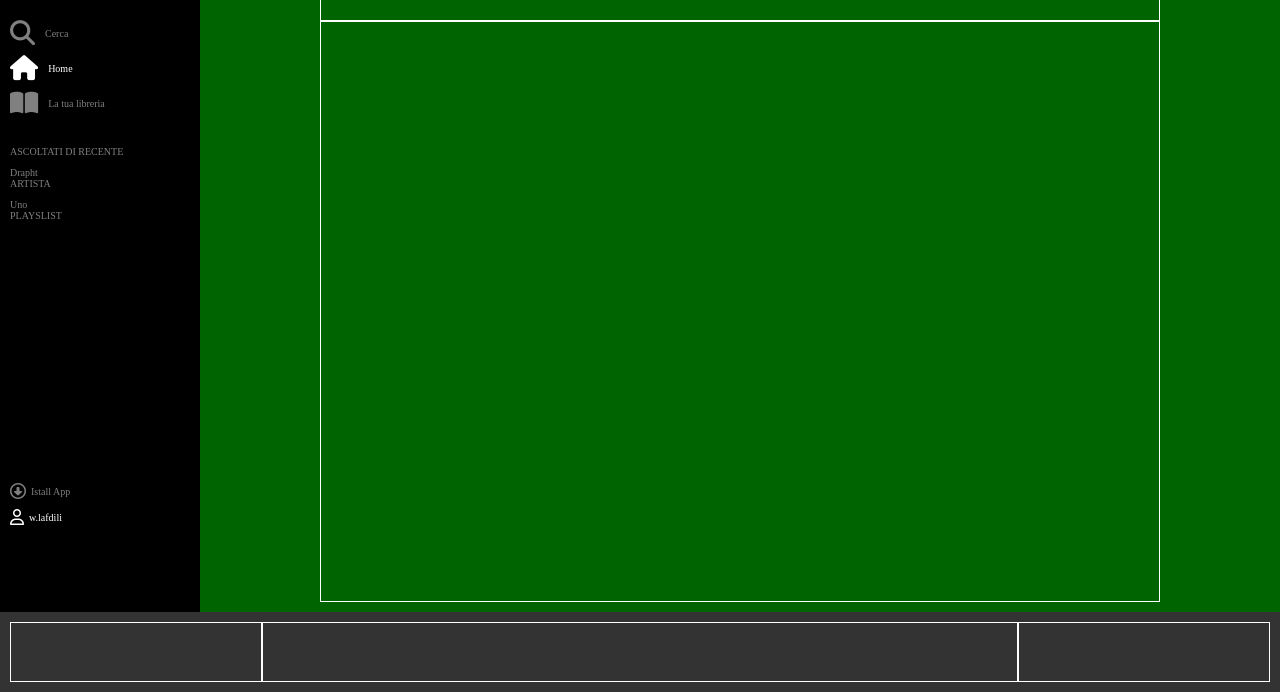
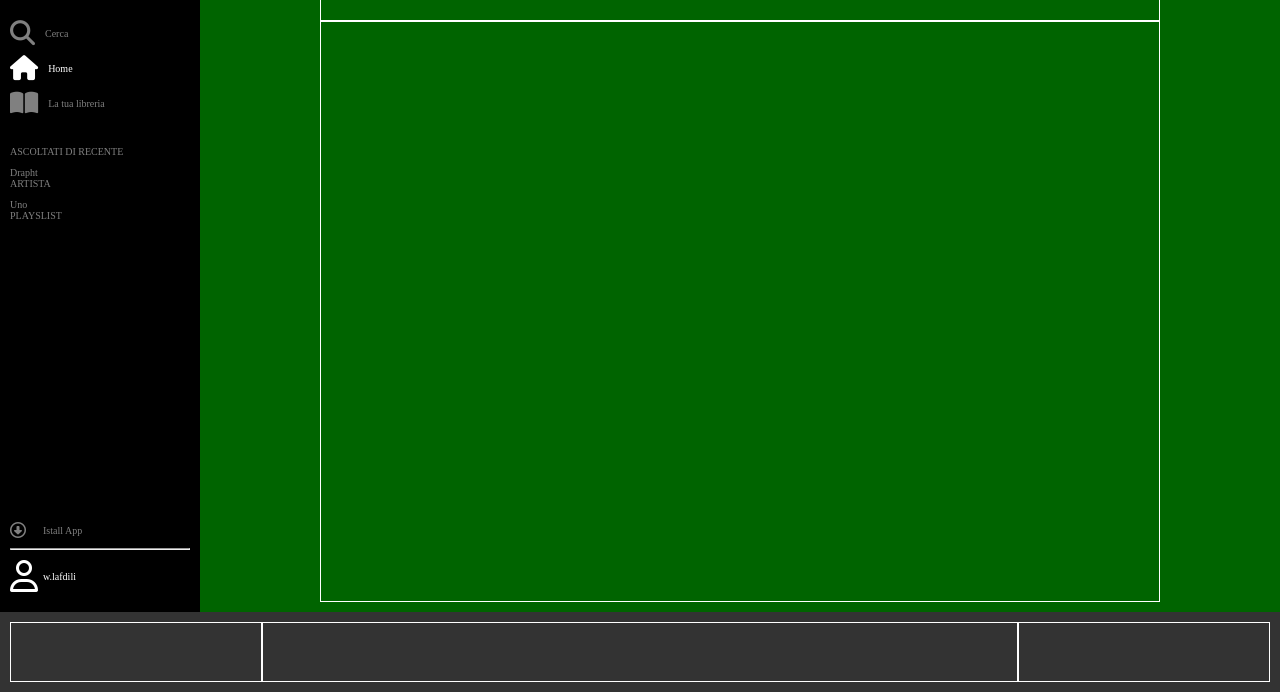
Before and after one commit to Viggianello/html-css-spotifyweb, a plain HTML site: page index.html in a window 1280 px wide. Shown: the part 108-800 px from the top of the page. Drawn offline with Linux system fonts and the light colour scheme.

Commit message:
fiorellini aside

```diff
--- a/index.html
+++ b/index.html
@@ -35,10 +35,11 @@
                 <div class="bottom">
                     <a href="#" class="wrap">
                         <i class="far fa-arrow-alt-circle-down"></i>
-                        <p class="small">Istall App</p>
+                        <p id="afg" class="small">Istall App</p>
                     </a>
+                    <hr class="white">
                     <a href="#" class="wrap">
-                        <i class="far fa-user white"></i>
+                        <i class="far fa-user fa-2x white"></i>
                         <p class="small white">w.lafdili</p>
                     </a>
                 </div>
--- a/style.css
+++ b/style.css
@@ -90,12 +90,22 @@ aside{
     height: 17%;
     display: flex;
     flex-direction: column;
-    align-content: flex-end;
+    justify-content: flex-end;
 }
 
 .bottom p{
     padding-left: 5px;
 }
+
+#afg{
+    padding-left: 17px;
+}
+hr{
+    margin-bottom: 10px;
+}
+ .bottom i:last-child{
+     font-size: 20px;
+ }
 
 main{
     background-color: darkgreen;
```
